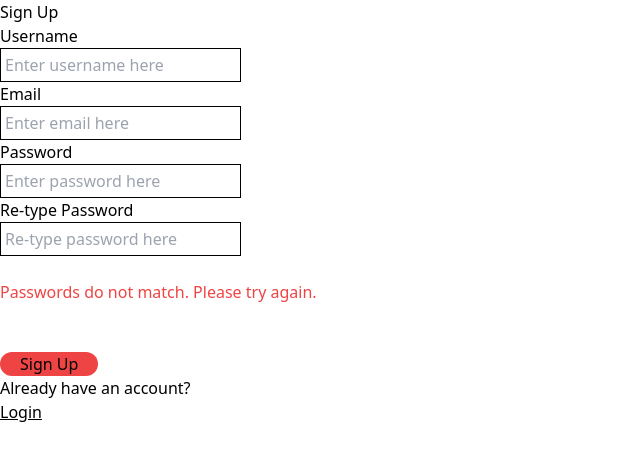
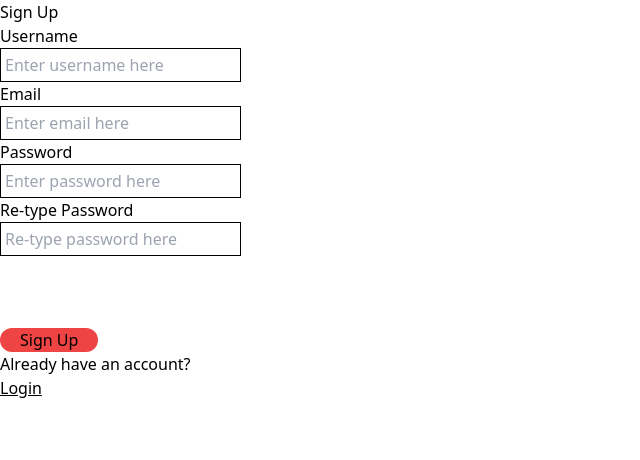
Before and after one commit to KristianLyle/Magsasakay, a React (Create React App) app in the folder magsasakay/: page /signUp in a window 1280 px wide. Shown: the top 460 px of the page, without its empty margins (0-640 px from the left). Built offline with nearby package versions, Linux system fonts and the light colour scheme.

Commit message:
Updated Password Verification message
updated password verification message on signup. Updated landing page path.

```diff
--- a/magsasakay/src/App.js
+++ b/magsasakay/src/App.js
@@ -8,7 +8,7 @@ function App() {
   return (
     <Router>
       <Switch>
-        <Route exact path='/login'>
+        <Route exact path='/'>
           <Login/>
         </Route>
         <Route exact path='/signUp'>
--- a/magsasakay/src/SignUp.js
+++ b/magsasakay/src/SignUp.js
@@ -7,7 +7,8 @@ const SignUp = () => {
     const [userEmail,setUserEmail]= useState('');
     const [userPassword, setUserPassword] = useState('');
     const [userPassword2, setUserPassword2] = useState('');
-    const [passwordMismatch, setPasswordMismatch] = useState(true);
+    const [passwordMismatch, setPasswordMismatch] = useState(false);
+    const [accountRegistered, setAccountRegistered] = useState(false);
 
     const HandleSignUp = (e) => {
         e.preventDefault();
@@ -16,6 +17,7 @@ const SignUp = () => {
             setPasswordMismatch(false); // Passwords match, set to false
             const user = { userName, userEmail, userPassword };
             console.log(user);
+            setAccountRegistered(true);
         } else {
             setPasswordMismatch(true); // Passwords don't match, set to true
           }
@@ -57,11 +59,12 @@ const SignUp = () => {
                         value = {userPassword2}
                         onChange = {(e) => setUserPassword2(e.target.value)}
                     /> <br></br> <br></br>
-                    {passwordMismatch ? (
+                     {passwordMismatch ? (
                         <p className="text-red-500">Passwords do not match. Please try again.</p>
-                    ) : (
+                     ) : null}
+                     {accountRegistered ? (
                         <p>Account registered</p>
-                    )}
+                     ) : null}
                     <br></br> <br></br>
                     <button class = 'text-center rounded-full bg-red-500 px-5'> Sign Up </button> <br></br>
                     <div className="createAccount">
```
